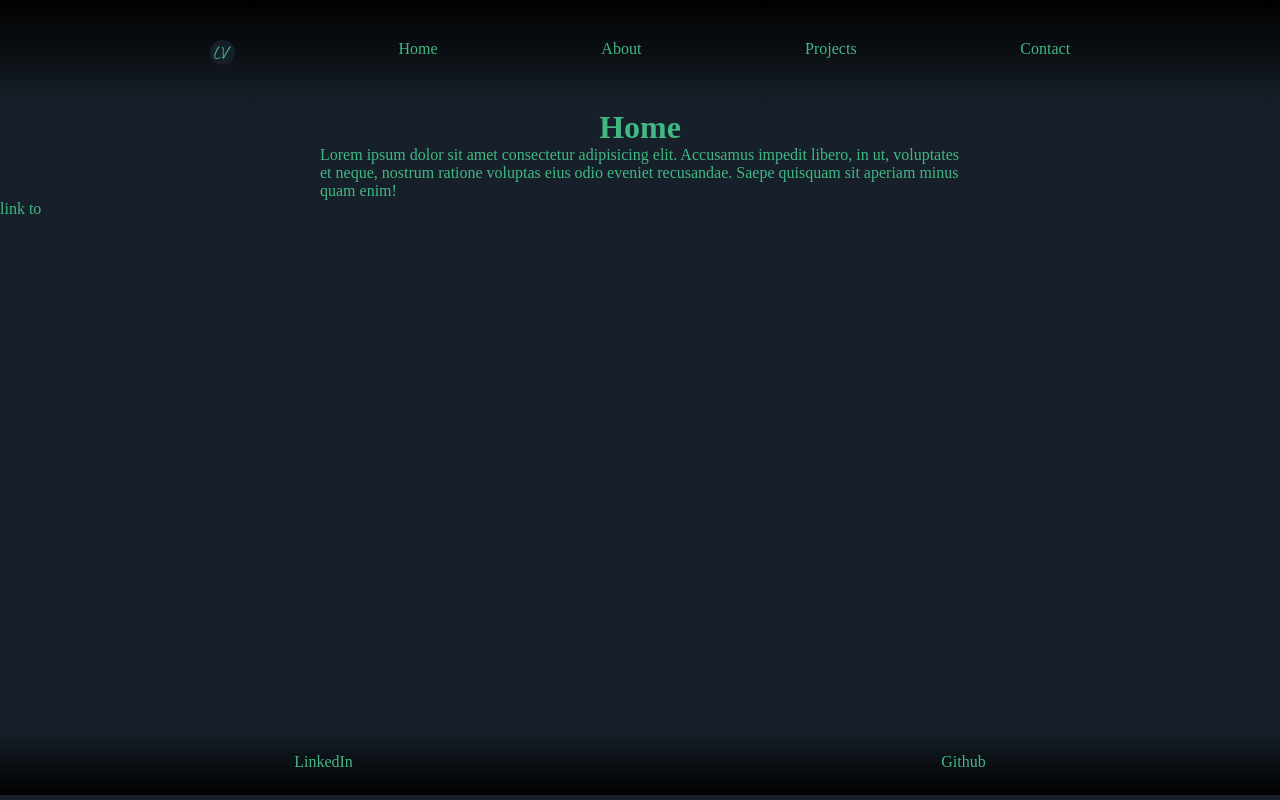
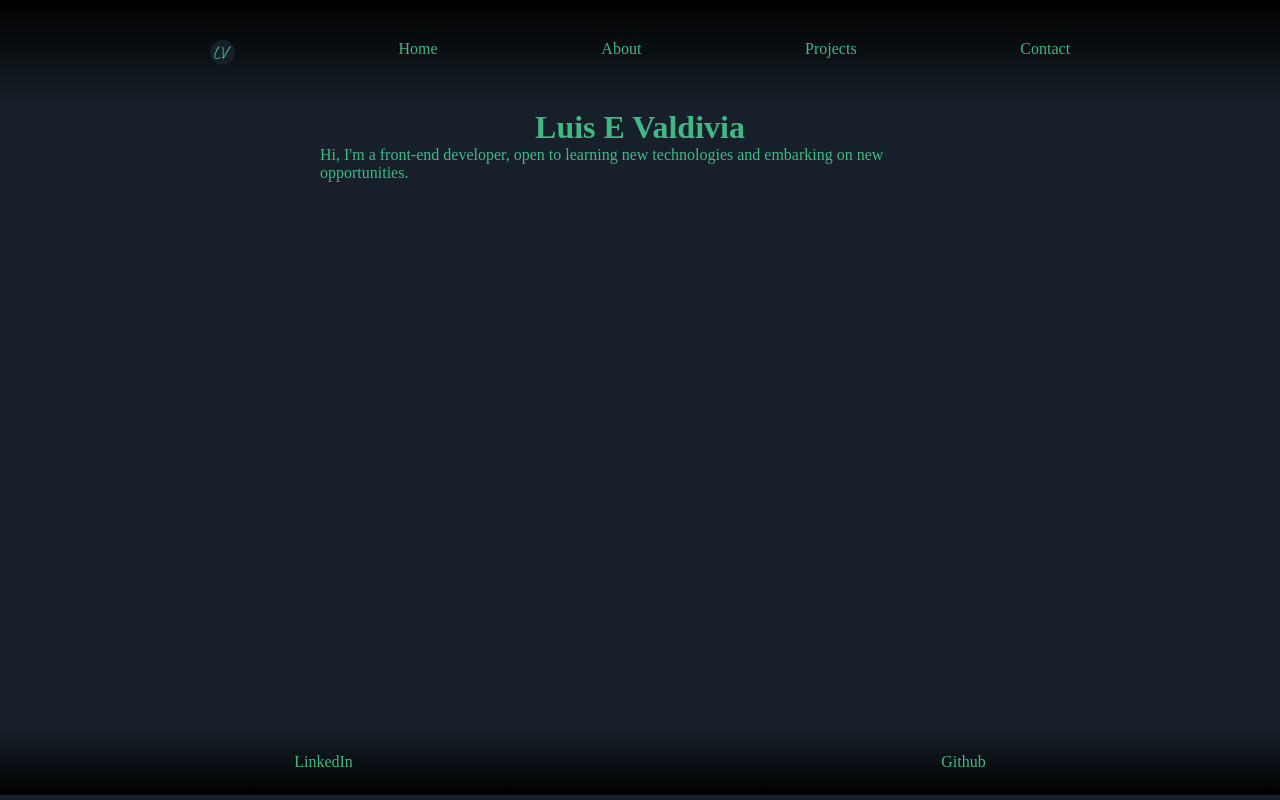
Before and after one commit to luis-valdivia/me, a Vue app: page /home in a window 1280 px wide. Built offline with nearby package versions, Linux system fonts and the light colour scheme; a web font is replaced by a local one.

Commit message:
minor changes

```diff
--- a/src/views/Home.vue
+++ b/src/views/Home.vue
@@ -7,14 +7,11 @@ import Footer from "../components/Footer.vue";
   <div class="home">
     <NavBar class="NavBar" />
     <div class="container">
-      <h1>Home</h1>
+      <h1>Luis E Valdivia</h1>
       <p>
-        Lorem ipsum dolor sit amet consectetur adipisicing elit. Accusamus
-        impedit libero, in ut, voluptates et neque, nostrum ratione voluptas
-        eius odio eveniet recusandae. Saepe quisquam sit aperiam minus quam
-        enim!
+        Hi, I'm a front-end developer, open to learning new technologies and
+        embarking on new opportunities.
       </p>
-      <a href="">link to</a>
     </div>
     <Footer />
   </div>
```
